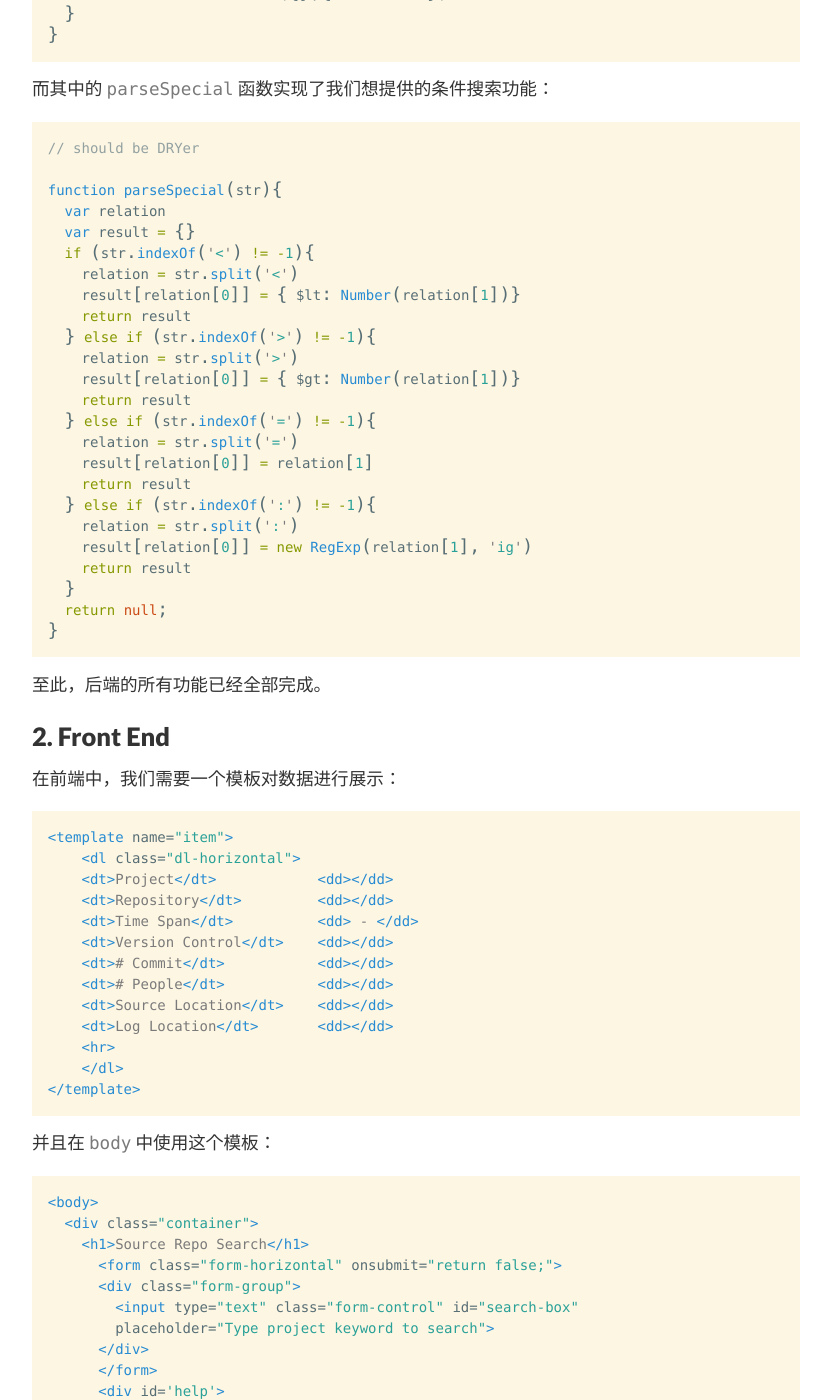
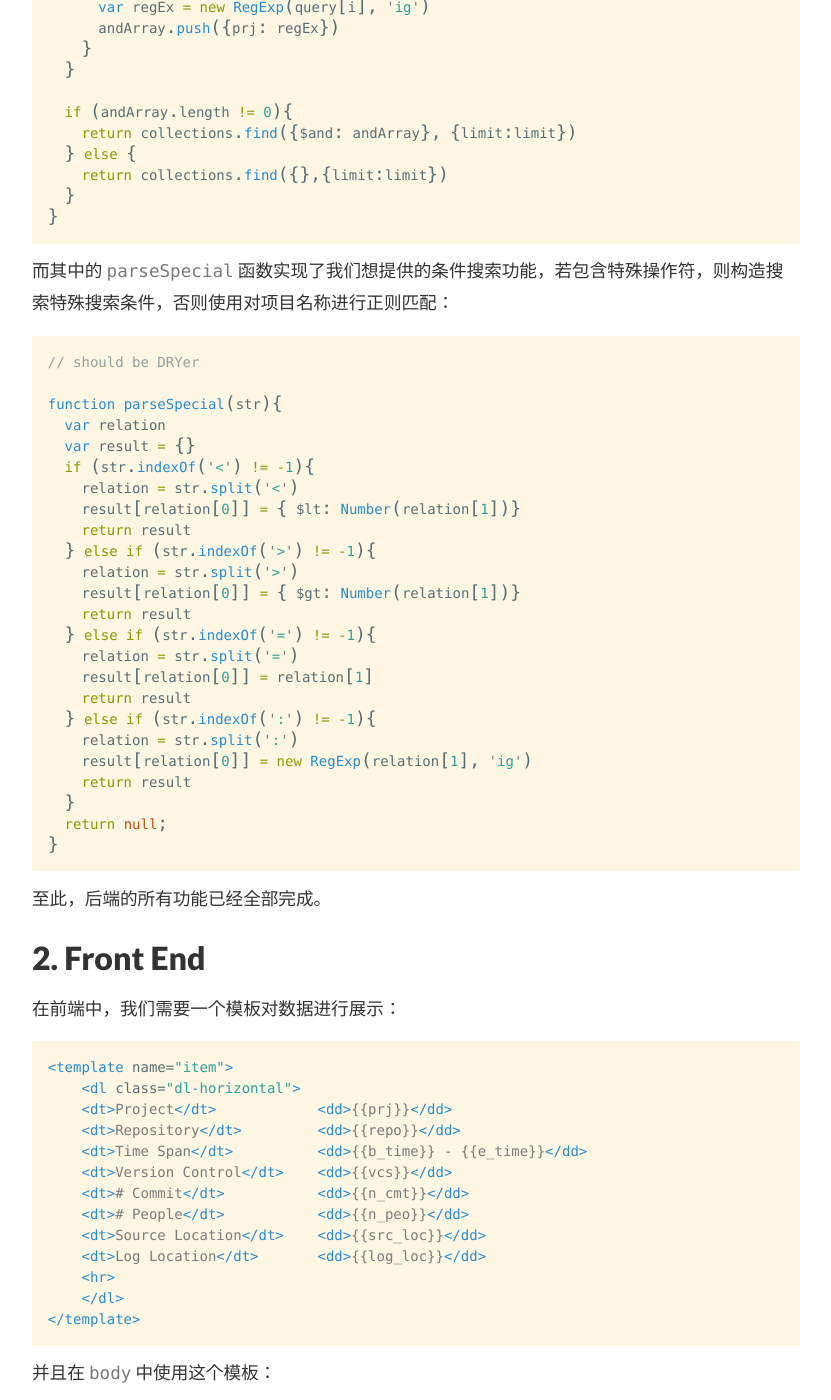
Before and after one commit to zhengqm/blog, a Jekyll site: the page built from _posts/2015-06-26-instant-search-in-meteor.md, in a window 1280 px wide and 1400 px high, scrolled down 4199 px. Shown: the whole window, without its empty margins (224-1055 px from the left). Built offline with Jekyll 4.4.1, drawn with Linux system fonts in a browser that asks for light colours; nearby versions of some CDN libraries; Markdown is read by kramdown in place of the engine named in the settings; comment, search, counter and statistics services are not loaded; part of the change alters nothing that is shown; some of the changed text lies outside the part shown.

````diff
--- a/_posts/2015-06-26-instant-search-in-meteor.md
+++ b/_posts/2015-06-26-instant-search-in-meteor.md
@@ -6,11 +6,11 @@ summary:    今天我使用 Meteor 搭建了一个简单的即时搜索工具，
 categories: Code
 ---
 
-
+![](/images/meteor-logo.png)
 
 ## Introduction
 
-#### 1. Background
+### 1. Background
 
 我所在的小组的研究领域是软件开发数据挖掘，在各种的软件开发数据中，最基础且最重要的数据是软件项目的代码库，其中包含了项目的所有代码文件、代码的所有版本、代码提交者的想关信息。我们小组从互联网的各大开源社区、代码托管网站爬取了超过20万个软件项目的代码库，其中既包含 Apache 、 Mozilla 这种大型社区中的项目，也包含托管于 Github 、 Bitbucket 等网站上的大大小小的项目。在此基础上，小组的师兄们对这些项目的元信息进行了抽取，并将其存储于 Mongodb 中，对于一个项目我们存储了项目的:
 
@@ -45,12 +45,12 @@ categories: Code
 
 然而尽管我们有了大量数据，也提取了这些数据的元信息，但是这些数据一直静静的躺在服务器的磁盘上，并没有被很好利用。其中一个重要的原因是我们缺少一个方便好用的搜索工具对数据进行探索。
 
-#### 2. Instant Search
+### 2. Instant Search
 
 而所谓即时搜索(Instant search)，就是在使用者键入关键字的同时即时返回搜索结果，最为常见的例子自然是 [Google](https://www.google.com/) 和[百度](https://www.baidu.com/)了。
 
 
-#### 3. Goal
+### 3. Goal
 
 今天我将要完成的目标是基于实验室存储于 Mongodb 的代码项目元数据，实现一个能够帮小组成员搜索数据的工具，它能够支持：
 
@@ -58,9 +58,7 @@ categories: Code
 + 支持关键字的正则匹配
 + 支持条件搜索
 
-## Meteor
-
-Meteor是...
+### 4. Meteor
 
 引自[官网](https://www.meteor.com/):
 >Meteor is a complete open source platform
@@ -74,7 +72,7 @@ in pure JavaScript.
 
 ## In Action
 
-#### 1. Back End
+### 1. Back End
 
 在后端中，我们首先获取 Mongodb 中存储元数据的 collection:
 
@@ -148,7 +146,7 @@ function query(collections, queryString){
 }
 ```
 
-而其中的 `parseSpecial` 函数实现了我们想提供的条件搜索功能：
+而其中的 `parseSpecial` 函数实现了我们想提供的条件搜索功能，若包含特殊操作符，则构造搜索特殊搜索条件，否则使用对项目名称进行正则匹配：
 
 ```javascript
 // should be DRYer
@@ -179,21 +177,21 @@ function parseSpecial(str){
 至此，后端的所有功能已经全部完成。
 
 
-#### 2. Front End
+### 2. Front End
 
 在前端中，我们需要一个模板对数据进行展示：
 
 ```html
 <template name="item">
     <dl class="dl-horizontal">
-    <dt>Project</dt>            <dd>{{prj}}</dd>
-    <dt>Repository</dt>         <dd>{{repo}}</dd>
-    <dt>Time Span</dt>          <dd>{{b_time}} - {{e_time}}</dd>
-    <dt>Version Control</dt>    <dd>{{vcs}}</dd>
-    <dt># Commit</dt>           <dd>{{n_cmt}}</dd>
-    <dt># People</dt>           <dd>{{n_peo}}</dd>
-    <dt>Source Location</dt>    <dd>{{src_loc}}</dd>
-    <dt>Log Location</dt>       <dd>{{log_loc}}</dd>
+    <dt>Project</dt>            <dd>{% raw %}{{prj}}{% endraw %}</dd>
+    <dt>Repository</dt>         <dd>{% raw %}{{repo}}{% endraw %}</dd>
+    <dt>Time Span</dt>          <dd>{% raw %}{{b_time}} - {{e_time}}{% endraw %}</dd>
+    <dt>Version Control</dt>    <dd>{% raw %}{{vcs}}{% endraw %}</dd>
+    <dt># Commit</dt>           <dd>{% raw %}{{n_cmt}}{% endraw %}</dd>
+    <dt># People</dt>           <dd>{% raw %}{{n_peo}}{% endraw %}</dd>
+    <dt>Source Location</dt>    <dd>{% raw %}{{src_loc}}{% endraw %}</dd>
+    <dt>Log Location</dt>       <dd>{% raw %}{{log_loc}}{% endraw %}</dd>
     <hr>
     </dl>
 </template>
````
Also changed, not shown: images/meteor-logo.png (added).
